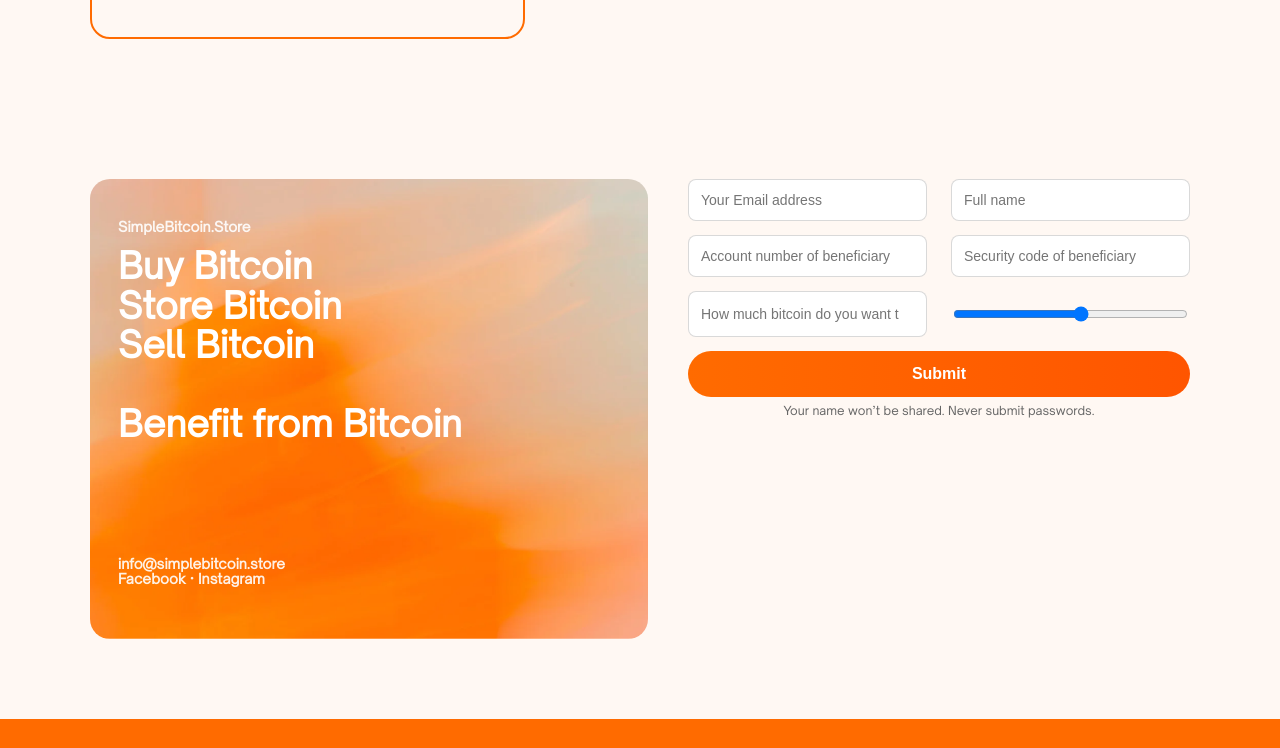
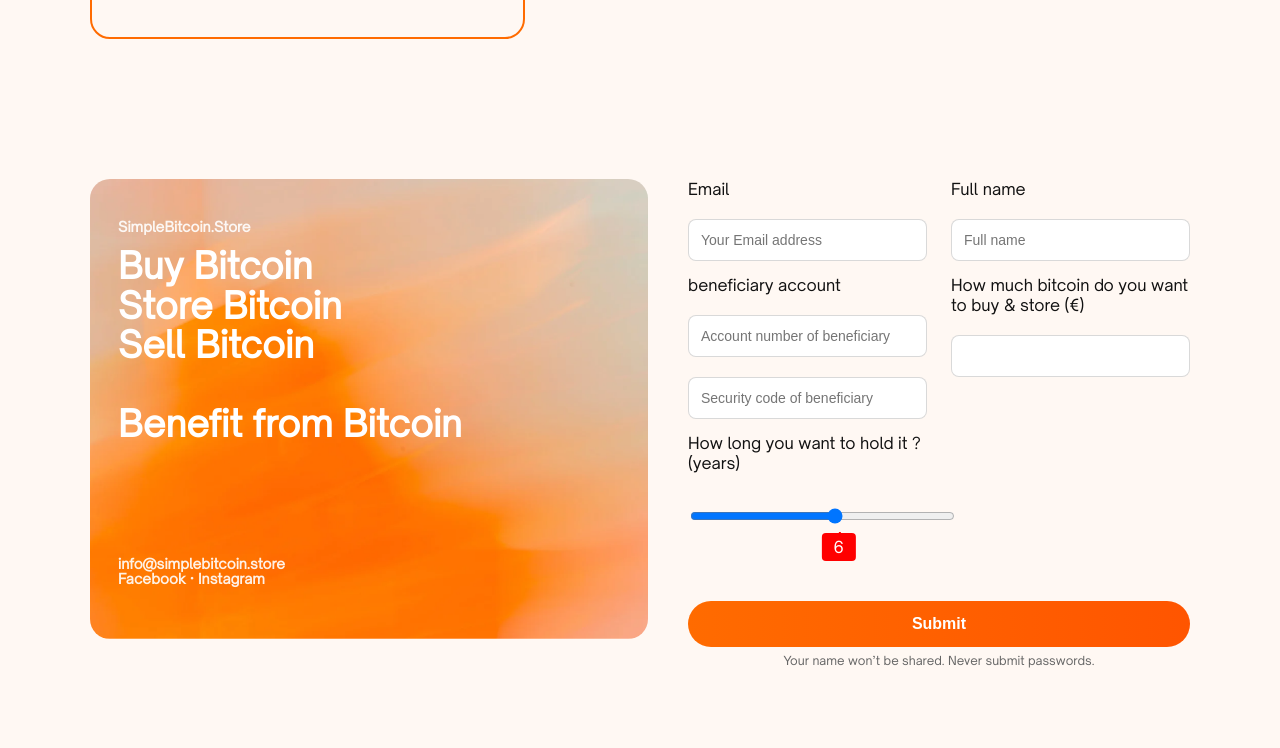
Before and after one commit to smontiu/simplebitcoin, a website: page services/index.html in a window 1280 px wide. Shown: the part 1836-2584 px from the top of the page. Before the commit the page ends 2555 px from the top, so only its background shows below. Drawn offline with Linux system fonts and the light colour scheme.

```diff
--- a/api/functions/index.js
+++ b/api/functions/index.js
@@ -52,7 +52,7 @@
             },
             quantity: 1,
             price_data: {
-              unit_amount: amount,
+              unit_amount: amount * 100,
               currency: 'EUR',
               product_data: {
                 name: 'simplebitcoin',
@@ -78,14 +78,14 @@
           });
 
       if (session) {
-        logger.info('[submitPayment] lead added', {
+        logger.info('[submitPayment] payment submitted', {
           structuredData: true,
         });
         res.redirect(session.url);
       }
     }
   } catch (err) {
-    logger.error('[submitPayment] lead err', {
+    logger.error('[submitPayment] payment initiation failed', {
       err,
       structuredData: true,
     });
--- a/services/index.html
+++ b/services/index.html
@@ -83,19 +83,57 @@
       </div>
 
       <form class="form-right" action="https://us-central1-simplebitcoin-eca65.cloudfunctions.net/submitPayment" method="POST">
-        <input type="email" name="email" placeholder="Your Email address" required>
-        <input type="text" name="fullName" placeholder="Full name">
+        <label>
+          Email
+          <input type="email" name="email" placeholder="Your Email address" required>
+        </label>
 
-        <input type="text" name="accountNumber" placeholder="Account number of beneficiary">
-        <input type="text" name="securityCode" placeholder="Security code of beneficiary">
+        <label>
+          Full name
+          <input type="text" name="fullName" placeholder="Full name">
+        </label>
 
-        <input type="number" name="amount" placeholder="How much bitcoin do you want to buy & store">
-        <input type="range" step="1" min="1" max="10" name="duration" placeholder="How long you want to hold it">
+        <label>
+          beneficiary account
+          <input type="text" name="accountNumber" placeholder="Account number of beneficiary">
+          <input type="text" name="securityCode" placeholder="Security code of beneficiary">
+        </label>
+
+        <label>
+          How much bitcoin do you want to buy & store (€)
+          <input type="number" name="amount" placeholder="">
+        </label>
+
+        <label class="range-wrap">
+          How long you want to hold it ? (years)
+          <input class="range" type="range" step="1" min="1" max="10" name="duration" onchange="">
+          <output class="bubble"></output>
+        </label>
 
         <button type="submit">Submit</button>
         <small>Your name won’t be shared. Never submit passwords.</small>
       </form>
     </div>
   </section>
+  <script>
+    const allRanges = document.querySelectorAll(".range-wrap");
+    allRanges.forEach(wrap => {
+      const range = wrap.querySelector(".range");
+      const bubble = wrap.querySelector(".bubble");
+
+      range.addEventListener("input", () => {
+        setBubble(range, bubble);
+      });
+      setBubble(range, bubble);
+    });
+
+    function setBubble(range, bubble) {
+      const val = range.value;
+      bubble.innerHTML = val;
+
+      // Sorta magic numbers based on size of the native UI thumb
+      bubble.style.left = `calc(${val * 10}% + (${8 - val * 0.15}px))`;
+    }
+  </script>
 </body>
 </html>
--- a/services/style.css
+++ b/services/style.css
@@ -236,6 +236,39 @@
     margin-top: -8px;
   }
 
+  .range-wrap {
+    position: relative;
+    margin: 0 auto 3rem;
+  }
+  .range {
+    width: 100%;
+  }
+  .bubble {
+    background: red;
+    color: white;
+    padding: 4px 12px;
+    position: absolute;
+    border-radius: 4px;
+    left: 50%;
+    transform: translateX(-50%);
+    bottom: -22px;
+  }
+  .bubble::after {
+    content: "";
+    position: absolute;
+    width: 2px;
+    height: 2px;
+    background: red;
+    top: -1px;
+    left: 50%;
+  }
+
+  form label {
+    display: flex;
+    flex-direction: column;
+    gap: 20px;
+  }
+
   @media (max-width: 800px) {
     .form-wrap { flex-direction: column; }
     .form-right { grid-template-columns: 1fr; }
```
